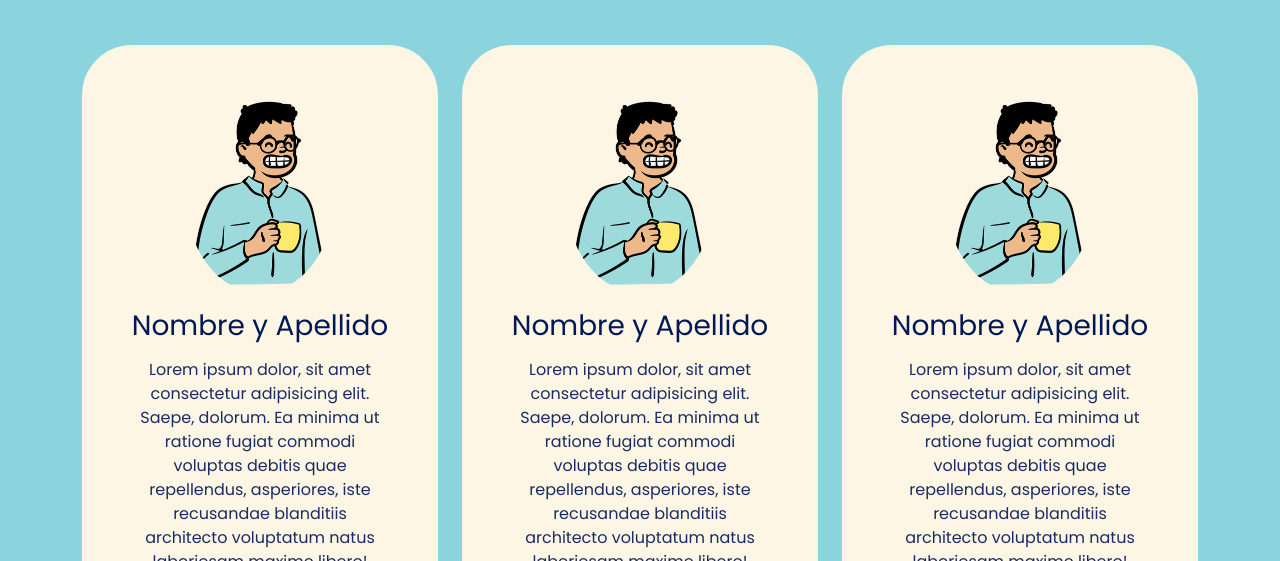
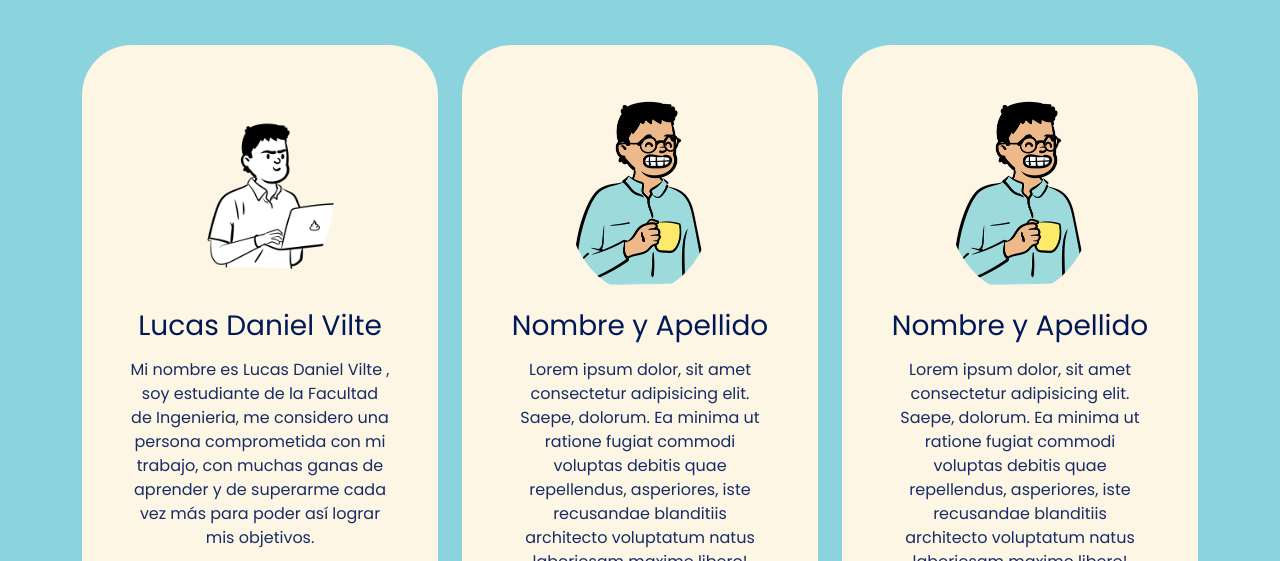
Before and after one commit to luksdaniel08/devtech-podcast-web, a plain HTML site: page index.html in a window 1280 px wide. Shown: the part 1190-1751 px from the top of the page. Drawn offline with nearby package versions, Linux system fonts and the light colour scheme.

Commit message:
Se agrego cambios a la tarjeta 1

```diff
--- a/index.html
+++ b/index.html
@@ -100,11 +100,10 @@
           <div class="col-md-6 col-lg-4 mb-3">
             <div class="card">
               <div class="card-body text-center p-5">
-                <img src="./assets/avatar.png" alt="avatar" class=" img img-fluid rounded-circle mb-3">
-                <h3 class="title card-title mb-3">Nombre y Apellido</h3>
-                <p>Lorem ipsum dolor, sit amet consectetur adipisicing elit. Saepe, dolorum. Ea minima ut ratione fugiat
-                  commodi voluptas debitis quae repellendus, asperiores, iste recusandae blanditiis architecto
-                  voluptatum natus laboriosam maxime libero!</p>
+                <img src="./assets/avatar2.png" alt="avatar" class=" img img-fluid rounded-circle mb-3">
+                <h3 class="title card-title mb-3">Lucas Daniel Vilte</h3>
+                <p>Mi nombre es Lucas Daniel Vilte , soy estudiante de la Facultad de Ingenieria, me considero una persona comprometida con mi trabajo,
+                  con muchas ganas de aprender y de superarme cada vez más para poder así lograr mis objetivos.</p>
                 <a href="#"><i class="bi bi-twitter text-dark mx-1 lead"></i></a>
                 <a href="#"><i class="bi bi-linkedin text-dark mx-1 lead"></i></a>
                 <a href="#"><i class="bi bi-github text-dark mx-1 lead"></i></a>
```
Also changed, not shown: assets/avatar2.png (added).
